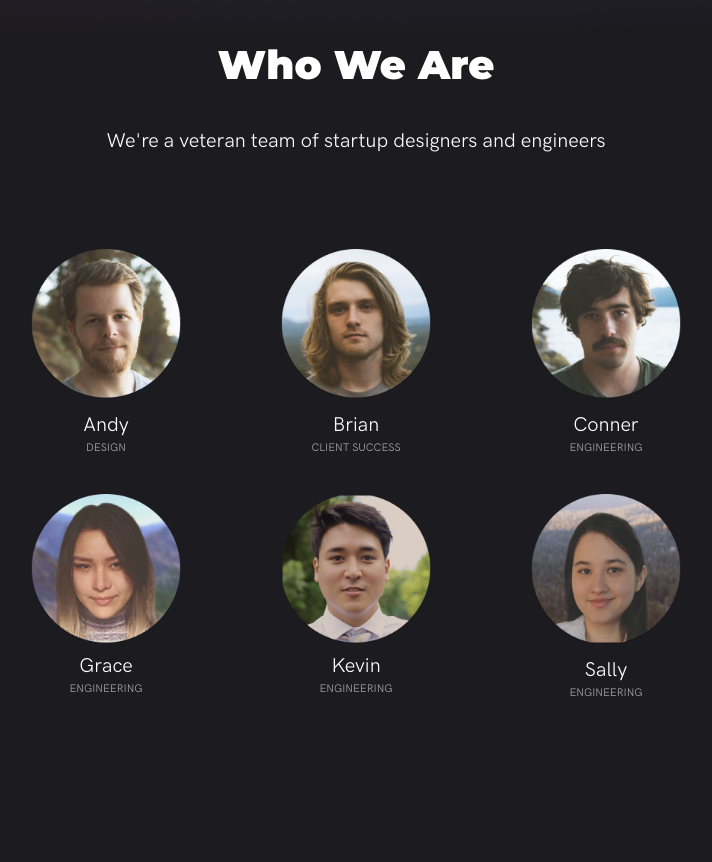
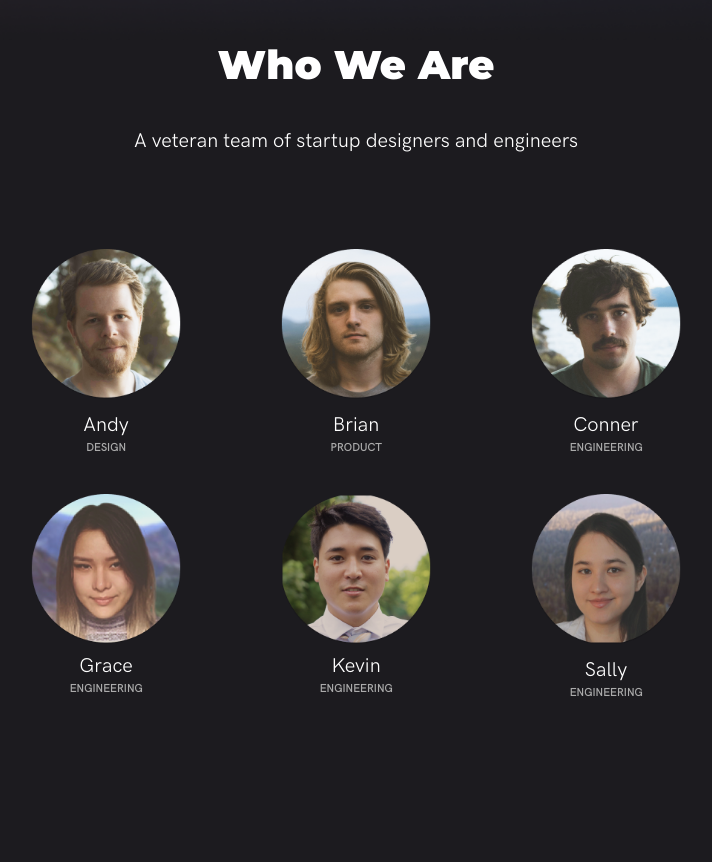
Before and after one commit to SierraSpaceAgency/sierraspaceagency.github.io, a React (Create React App) app: page / in a window 1280 px wide. Shown: the part 760-1622 px from the top of the page, without its empty margins (284-996 px from the left). Built offline with nearby package versions, Linux system fonts and the light colour scheme.

Commit message:
Updates title fonts

```diff
--- a/src/components/PeoplePageComponent.css
+++ b/src/components/PeoplePageComponent.css
@@ -68,7 +68,7 @@
 }
 
 .PersonTitle {
-  font-weight: 500;
+  font-weight: 700;
   font-size: 11px;
   color: #ABABAB;
   text-align: center;
--- a/src/components/PeoplePageComponent.js
+++ b/src/components/PeoplePageComponent.js
@@ -5,7 +5,7 @@ const PeoplePageComponent = props => (
   <section className = "PeoplePage">
     <div className = "PeoplePageTextContent">
       <p className = "PeoplePageTitle TitleText">Who We Are</p>
-      <p className = "PeoplePageText">We're a veteran team of startup designers and engineers</p>
+      <p className = "PeoplePageText">A veteran team of startup designers and engineers</p>
     </div>
     <ul className = "PeopleList">
       <li className = "Person">
@@ -19,7 +19,7 @@ const PeoplePageComponent = props => (
         <a className = "PersonLink" href = "http://briancox.co">
           <img className = "PersonImage" src = "Brian.png" alt = ""/>
           <p className = "PersonName">Brian</p>
-          <p className = "PersonTitle">CLIENT SUCCESS</p>
+          <p className = "PersonTitle">PRODUCT</p>
         </a>
       </li>
       <li className = "Person">
```
